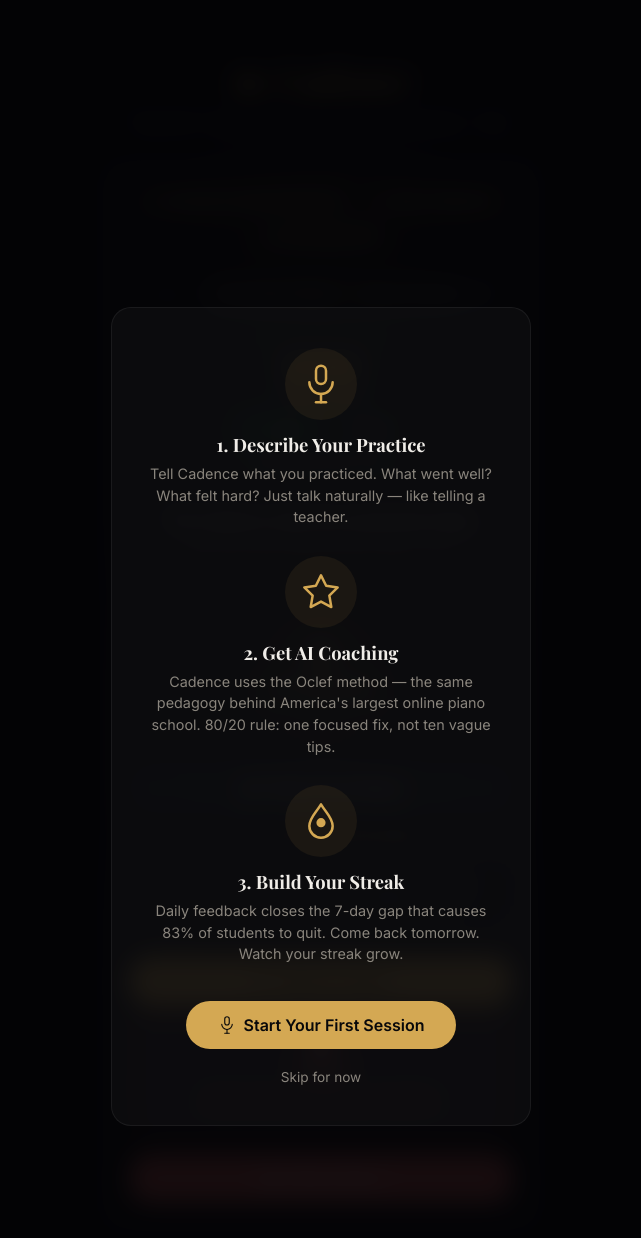
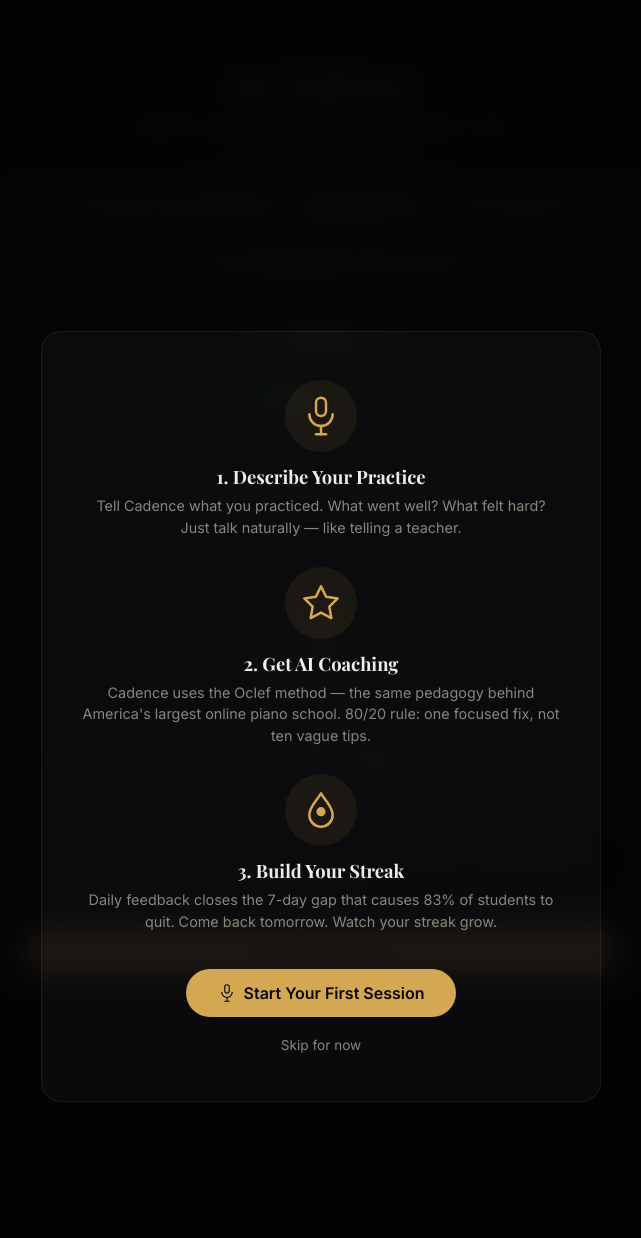
Before and after one commit to abirkhan3323-source/cadence, a Flask app: page / in a window 1280 px wide. Shown: the top 1238 px of the page, without its empty margins (319-960 px from the left). Run offline with Flask 3, Linux system fonts and the light colour scheme; some web fonts are replaced.

Commit message:
fix: desktop layout 720px, hidden attr override

```diff
--- a/static/css/style.css
+++ b/static/css/style.css
@@ -47,6 +47,8 @@
 
 * { margin: 0; padding: 0; box-sizing: border-box; }
 
+[hidden] { display: none !important; }
+
 body {
     font-family: var(--font-body);
     background: var(--bg-deep);
@@ -103,12 +105,19 @@ body::after {
 
 .app {
     width: 100%;
-    max-width: 480px;
+    max-width: 720px;
     min-height: 100vh;
-    padding: 20px;
+    padding: 24px 32px;
     display: flex;
     flex-direction: column;
     position: relative;
+    margin: 0 auto;
+}
+
+@media (max-width: 500px) {
+    .app {
+        padding: 20px 16px;
+    }
 }
 
 /* ═══════════════════════════════════════════════════════════════
@@ -1721,8 +1730,8 @@ body::after {
     background: var(--bg-card);
     border: 1px solid var(--border);
     border-radius: 20px;
-    padding: 40px 32px 32px;
-    max-width: 420px;
+    padding: 48px 40px 40px;
+    max-width: 560px;
     width: 100%;
     text-align: center;
     animation: onboardSlideIn 0.5s ease-out;
```
Also changed, not shown: 1 other file.
